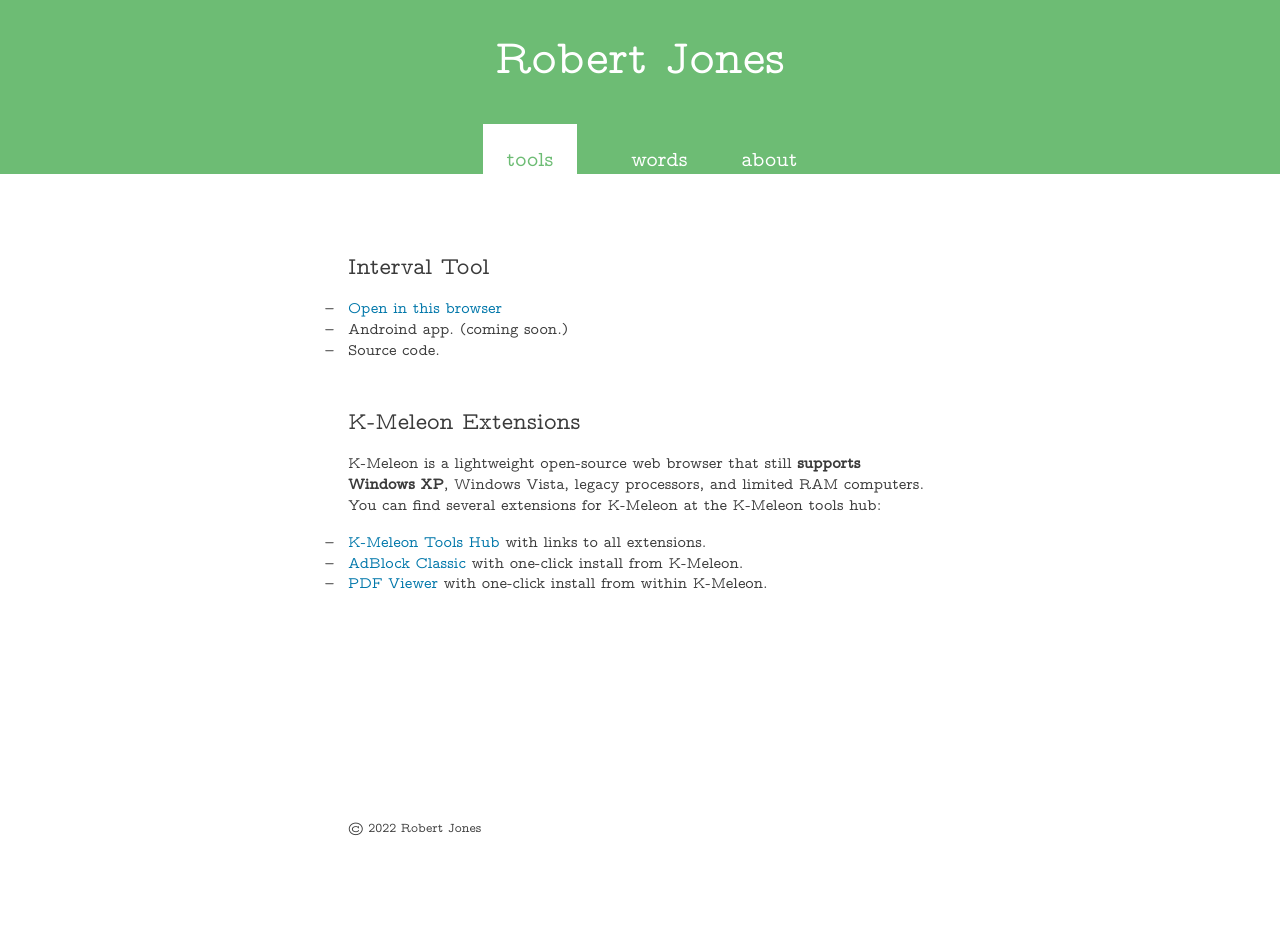
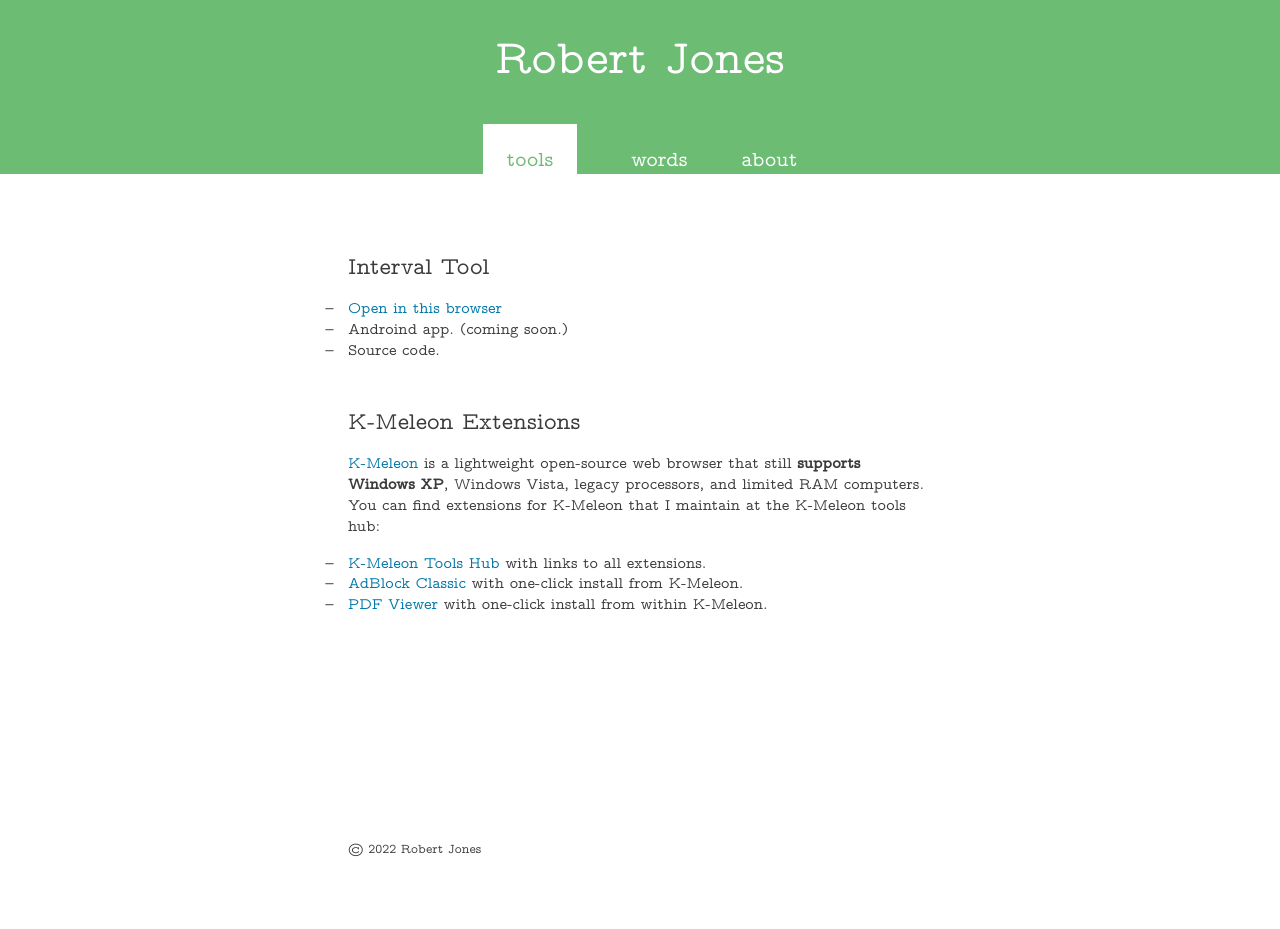
Before and after one commit to rjjiii/rjjiii.github.io, a Jekyll site: the page built from tools.md, in a window 1280 px wide. Built offline with Jekyll 4.4.1, drawn with Linux system fonts in a browser that asks for light colours; before the commit the page ends 908 px from its top, so only the background shows below that.

Commit message:
Update tools.md

```diff
--- a/tools.md
+++ b/tools.md
@@ -13,7 +13,7 @@ permalink: /tools/
 
 ## K-Meleon Extensions
 
-K-Meleon is a lightweight open-source web browser that still **supports Windows XP**, Windows Vista, legacy processors, and limited RAM computers. You can find several extensions for K-Meleon at the K-Meleon tools hub:
+[K-Meleon](http://kmeleonbrowser.org) is a lightweight open-source web browser that still **supports Windows XP**, Windows Vista, legacy processors, and limited RAM computers. You can find extensions for K-Meleon that I maintain at the K-Meleon tools hub:
 
 - [K-Meleon Tools Hub](https://rjjiii.com/K-Meleon/) with links to all extensions.
 - [AdBlock Classic](https://rjjiii.com/K-Meleon/AdBlockClassic/) with one-click install from K-Meleon.
```
